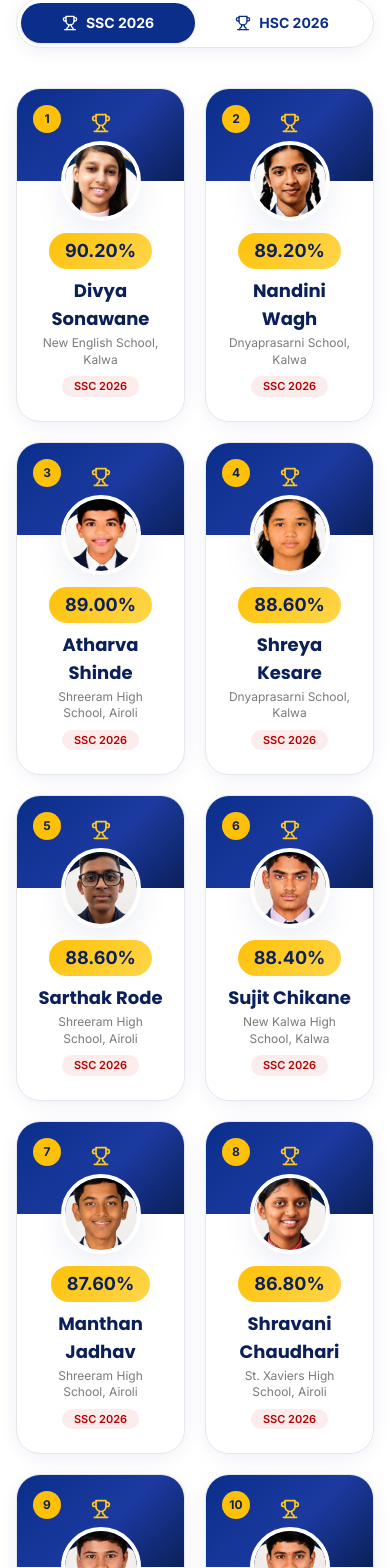
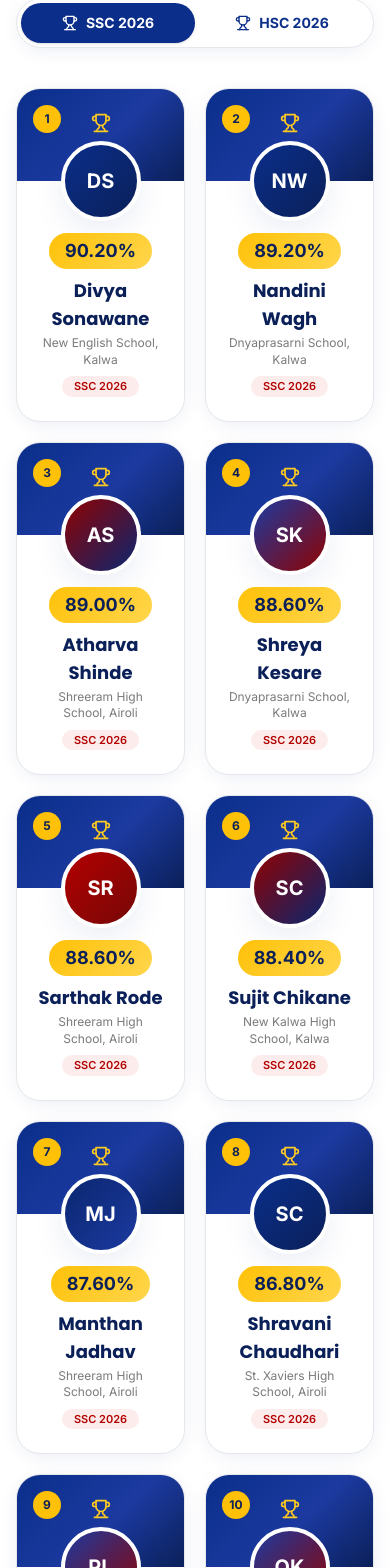
Before and after one commit to vidyadhanclasses60-beep/vidyadhan-classes, a Next.js app: page /results in a window 390 px wide. Shown: the part 1501-3069 px from the top of the page. Built offline with nearby package versions, Linux system fonts and the light colour scheme; no server answers.

Commit message:
Remove topper photos (show initials) and mobile scroll fix

```diff
--- a/app/globals.css
+++ b/app/globals.css
@@ -18,6 +18,7 @@
 
   body {
     @apply bg-white text-ink antialiased;
+    overflow-x: clip;
     font-family: var(--font-body);
   }
 
--- a/components/shared/TopperCard.tsx
+++ b/components/shared/TopperCard.tsx
@@ -7,31 +7,8 @@ import { initials, avatarGradient, cn } from "@/lib/utils";
 /* Keyed by the exact name in lib/data.ts. Names not listed here keep   */
 /* the branded initials avatar as a graceful fallback.                  */
 const topperPhotos: Record<string, string> = {
-  "Divya Sonawane": "/images/toppers/divya-sonawane.jpg",
-  "Nandini Wagh": "/images/toppers/nandini-wagh.jpg",
-  "Atharva Shinde": "/images/toppers/atharva-shinde.jpg",
-  "Shreya Kesare": "/images/toppers/shreya-kesare.jpg",
-  "Sujit Chikane": "/images/toppers/sujit-chikane.jpg",
-  "Shravani Chaudhari": "/images/toppers/shravani-chaudhari.jpg",
-  "Parth Lohar": "/images/toppers/parth-lohar.jpg",
-  "Om Kheratkar": "/images/toppers/om-kheratkar.jpg",
-  "Tanvi Tambe": "/images/toppers/tanvi-tambe.jpg",
-  "Bhavesh Lotankar": "/images/toppers/bhavesh-lotankar.jpg",
-  "Nidhi Padwal": "/images/toppers/nidhi-padwal.jpg",
-  "Aryan Shinde": "/images/toppers/aryan-shinde.jpg",
-  "Sumedh Jagzap": "/images/toppers/sumedh-jagzap.jpg",
-  "Vedika Unde": "/images/toppers/vedika-unde.jpg",
-  "Vedanti Shinde": "/images/toppers/vedanti-shinde.jpg",
-  "Mausam Medatiya": "/images/toppers/mausam-medatiya.jpg",
-  "Omkar Ranpise": "/images/toppers/omkar-ranpise.jpg",
-  "Sakshi Yadav": "/images/toppers/sakshi-yadav.jpg",
-  "Rahul Choudhary": "/images/toppers/rahul-choudhary.jpg",
-  "Navin Lohar": "/images/toppers/navin-lohar.jpg",
-  "Sarthak Rode": "/images/toppers/sarthak-rode.jpg",
-  "Manthan Jadhav": "/images/toppers/manthan-jadhav.jpg",
-  "Harpritsingh Rathod": "/images/toppers/harpritsingh-rathod.jpg",
-  "Jay Karanje": "/images/toppers/jay-karanje.jpg",
-  "Aditya Patil": "/images/toppers/aditya-patil.jpg",
+  // Photos removed by request — every topper now shows the initials avatar.
+  // To bring photos back later, restore the "Name": "/images/toppers/slug.jpg" lines.
 };
 
 export function TopperCard({ topper, rank }: { topper: Topper; rank?: number }) {
```
Also changed, not shown: HOW-TO-ADD.txt.
